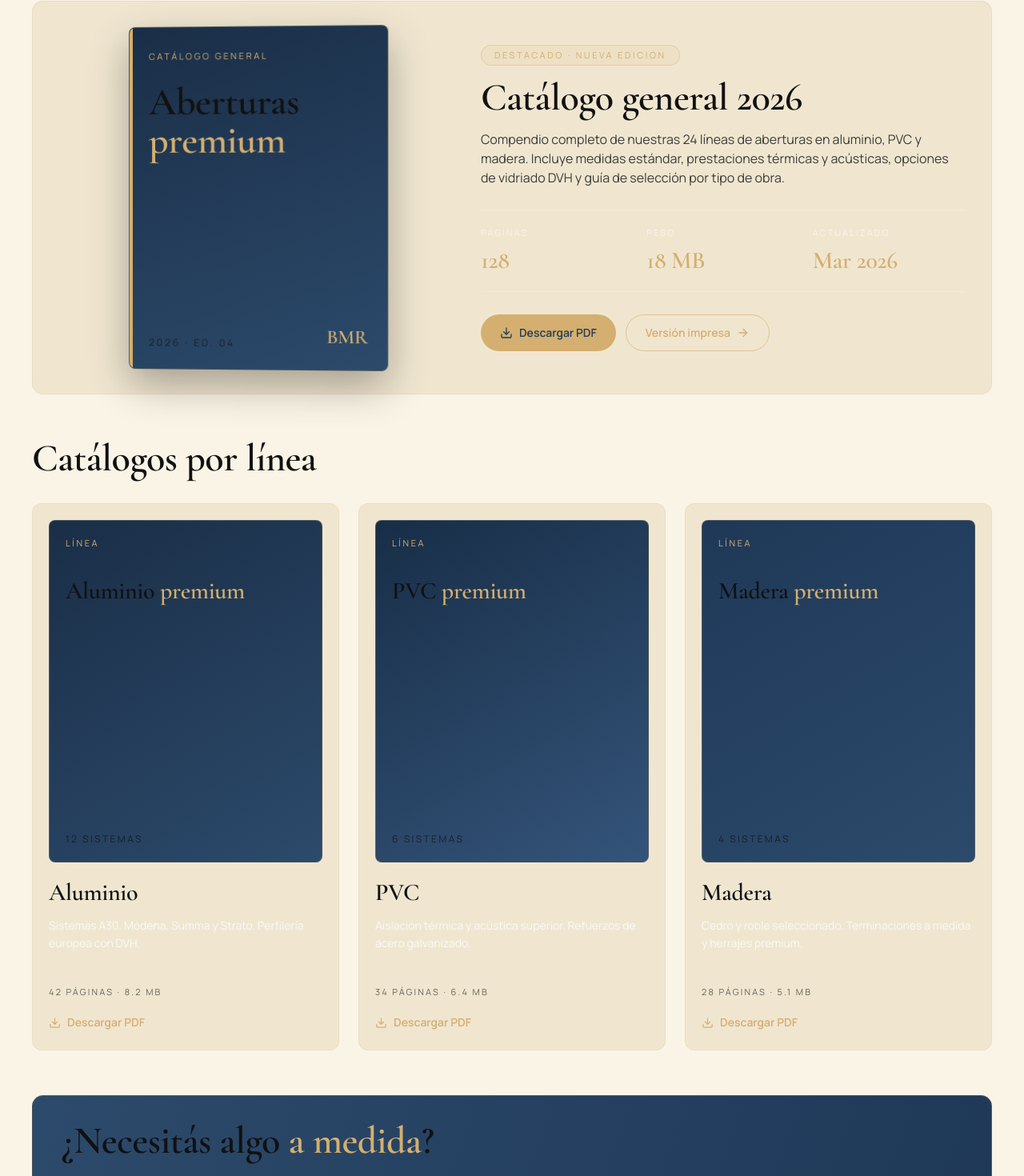
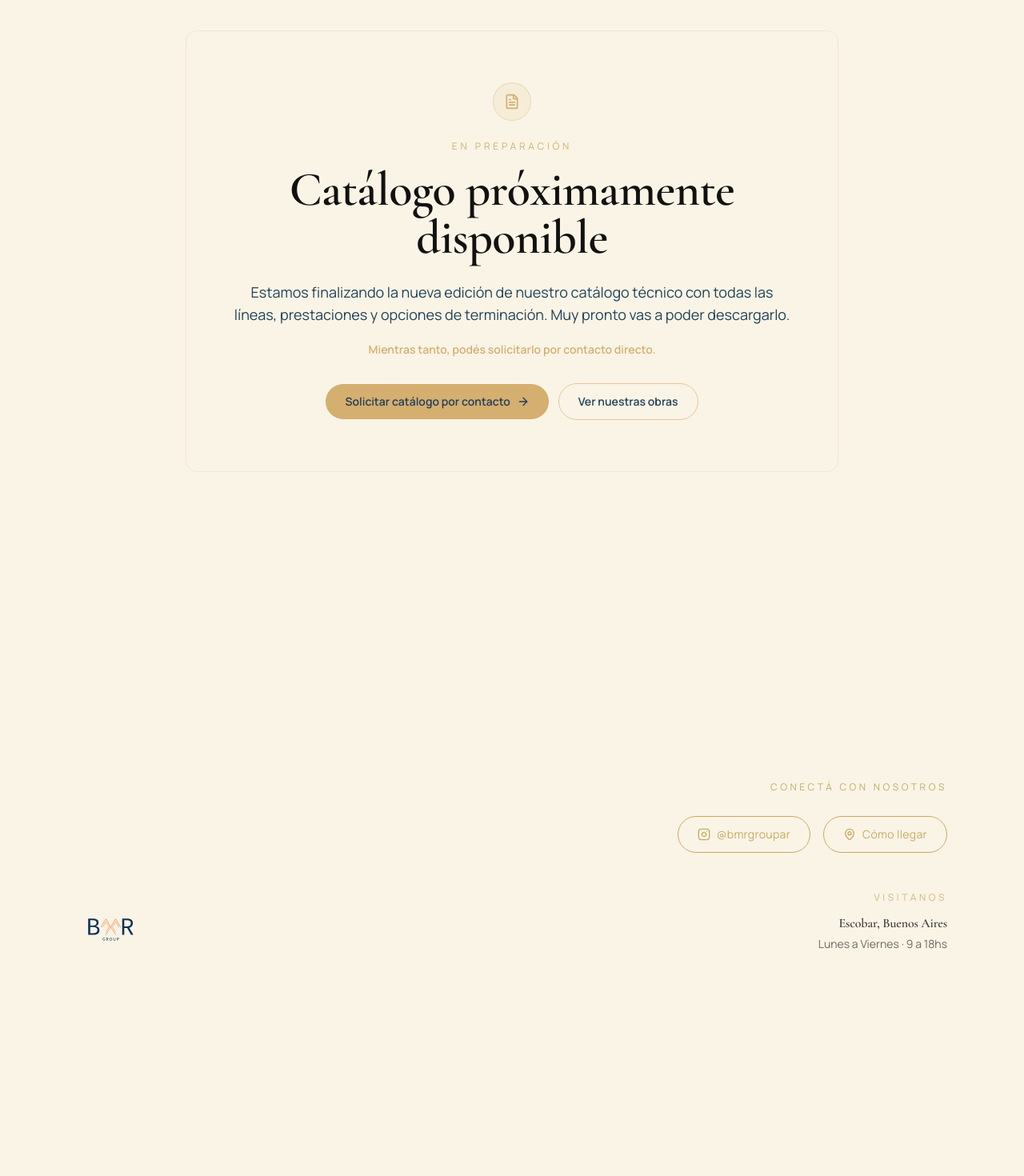
Before and after one commit to Danibentan/WebpageBmrgroup, a Next.js app: page /catalogo in a window 1280 px wide. Shown: the part 376-1846 px from the top of the page at 80% size. After the commit the page ends 1662 px from the top, so only its background shows below. Built offline with nearby package versions, Linux system fonts and the light colour scheme.

Commit message:
Set catálogo page to próximamente state with contact CTA

```diff
--- a/app/catalogo/page.tsx
+++ b/app/catalogo/page.tsx
@@ -1,182 +1,74 @@
-'use client';
-
+import type { Metadata } from 'next';
 import Link from 'next/link';
-import { ArrowRight, Download } from 'lucide-react';
+import { ArrowRight, FileText } from 'lucide-react';
 
 import { ProfessionalHeader } from '@/components/layout/ProfessionalHeader';
 import { catalogPdfChecklist, featuredCatalog, lineCatalogs } from '@/lib/catalogos';
 
-const MAIL_BASE = 'mailto:info@bmrgroup.com.ar';
-
-function buildCatalogMailto(subject: string) {
-  return `${MAIL_BASE}?subject=${encodeURIComponent(subject)}`;
-}
-
-async function openPdfWithFallback(pdfPath: string, fallbackSubject: string) {
-  const fallbackHref = buildCatalogMailto(fallbackSubject);
-
-  try {
-    const response = await fetch(pdfPath, { method: 'HEAD' });
-
-    if (response.ok) {
-      window.open(pdfPath, '_blank', 'noopener,noreferrer');
-      return;
-    }
-  } catch {
-    // Si falla la verificación de archivo, usamos fallback a email.
-  }
-
-  window.location.href = fallbackHref;
-}
+export const metadata: Metadata = {
+  title: 'Catálogo · BMR Group',
+  description: 'Nuestro catálogo técnico está en preparación. Próximamente disponible para descarga.'
+};
 
 export default function CatalogoPage() {
   return (
-    <main className="min-h-screen bg-[var(--bg-primary)] pb-16 text-white">
+    <main className="min-h-screen bg-[var(--bg-primary)] pb-16 text-[#111111]">
       <ProfessionalHeader />
 
       <section className="mx-auto max-w-7xl px-6 pb-10 pt-12 md:px-10 md:pt-16">
         <p className="text-xs uppercase tracking-[0.32em] text-[#D4AF6F]">DOCUMENTACIÓN TÉCNICA</p>
-        <h1 className="mt-4 font-editorial text-5xl leading-[0.98] text-white md:text-7xl">
+        <h1 className="mt-4 font-editorial text-5xl leading-[0.98] text-[#111111] md:text-7xl">
           Catálogo <em className="text-[#D4AF6F] not-italic italic">BMR Premium</em>
         </h1>
-        <p className="mt-6 max-w-4xl text-lg leading-relaxed text-white/75">
-          Descargá o solicitá nuestro catálogo actualizado con líneas de producto, medidas estándar, prestaciones técnicas y opciones de
-          terminación.
-        </p>
       </section>
 
-      <section className="mx-auto max-w-7xl px-6 md:px-10">
-        <article className="rounded-[14px] border border-[#D4AF6F]/20 bg-[var(--bg-elevated-1)] p-7 md:p-8">
-          <div className="grid gap-8 md:grid-cols-[0.9fr_1.1fr] md:items-center">
-            <div className="mx-auto w-full max-w-[320px]">
-              <div
-                className="relative aspect-[3/4] overflow-hidden rounded-[8px] border border-[#D4AF6F]/25 px-6 py-7 shadow-[0_20px_50px_rgba(0,0,0,0.3)]"
-                style={{
-                  background: 'linear-gradient(160deg, #1A2E47, #2C4A6B)',
-                  transform: 'perspective(800px) rotateY(-2deg)',
-                  transformOrigin: 'left center'
-                }}
-                aria-hidden="true"
-              >
-                <span className="absolute inset-y-0 left-0 w-1 bg-[#D4AF6F]" />
-                <p className="text-[11px] uppercase tracking-[0.24em] text-[#D4AF6F]">CATÁLOGO GENERAL</p>
-                <h2 className="mt-6 font-editorial text-4xl leading-tight text-white md:text-5xl">
-                  Aberturas <em className="text-[#D4AF6F] not-italic italic">premium</em>
-                </h2>
-                <div className="absolute bottom-6 left-6 right-6 flex items-end justify-between">
-                  <span className="text-xs uppercase tracking-[0.24em] text-white/70">2026 · ED. 04</span>
-                  <span className="font-editorial text-2xl text-[#D4AF6F]">BMR</span>
-                </div>
-              </div>
-            </div>
+      <section className="mx-auto max-w-4xl px-6 py-20 md:px-10 md:py-[120px]" aria-labelledby="catalogo-proximamente-title">
+        <article className="rounded-[14px] border border-[#D4AF6F]/20 bg-[var(--bg-elevated-1)]/70 px-8 py-12 text-center md:px-14 md:py-16">
+          <div className="mx-auto inline-flex h-12 w-12 items-center justify-center rounded-full border border-[#D4AF6F]/35 bg-[#D4AF6F]/10 text-[#D4AF6F]" aria-hidden="true">
+            <FileText size={20} />
+          </div>
+          <p className="mt-6 text-xs uppercase tracking-[0.32em] text-[#D4AF6F]">EN PREPARACIÓN</p>
+          <h2 id="catalogo-proximamente-title" className="mt-4 font-editorial text-4xl leading-tight text-[#111111] md:text-6xl">
+            Catálogo próximamente disponible
+          </h2>
+          <p className="mx-auto mt-6 max-w-3xl text-base leading-relaxed text-[#1F4257] md:text-lg">
+            Estamos finalizando la nueva edición de nuestro catálogo técnico con todas las líneas, prestaciones y opciones de terminación.
+            Muy pronto vas a poder descargarlo.
+          </p>
+          <p className="mt-5 text-sm font-semibold text-[#D4AF6F]">Mientras tanto, podés solicitarlo por contacto directo.</p>
 
-            <div>
-              <span className="inline-flex rounded-full border border-[#D4AF6F]/40 bg-[#D4AF6F]/10 px-4 py-1 text-[11px] uppercase tracking-[0.24em] text-[#D4AF6F]">
-                DESTACADO · NUEVA EDICIÓN
-              </span>
-              <h3 className="mt-4 font-editorial text-4xl text-white md:text-5xl">{featuredCatalog.title}</h3>
-              <p className="mt-4 max-w-3xl text-white/80">{featuredCatalog.description}</p>
-
-              <div className="mt-7 grid grid-cols-1 gap-4 border-y border-white/15 py-5 sm:grid-cols-3">
-                {featuredCatalog.meta.map((meta) => (
-                  <div key={meta.label}>
-                    <p className="text-[11px] uppercase tracking-[0.2em] text-white/55">{meta.label}</p>
-                    <p className="mt-2 font-editorial text-3xl text-[#D4AF6F]">{meta.value}</p>
-                  </div>
-                ))}
-              </div>
-
-              <div className="mt-7 flex flex-col gap-3 sm:flex-row">
-                <button
-                  type="button"
-                  onClick={() => openPdfWithFallback(featuredCatalog.pdfPath, 'Solicito catalogo general 2026')}
-                  className="inline-flex items-center justify-center gap-2 rounded-full bg-[#D4AF6F] px-6 py-3 text-sm font-semibold text-[#223D5A] transition hover:bg-[#e3c488] focus-visible:outline-none focus-visible:ring-2 focus-visible:ring-[#D4AF6F] focus-visible:ring-offset-2 focus-visible:ring-offset-[var(--bg-elevated-1)]"
-                  aria-label="Descargar catálogo general en PDF, 18 MB"
-                >
-                  <Download size={16} />
-                  <span>Descargar PDF</span>
-                </button>
-                <a
-                  href={buildCatalogMailto('Solicito catalogo impreso')}
-                  className="inline-flex items-center justify-center gap-2 rounded-full border border-[#D4AF6F]/65 px-6 py-3 text-sm font-semibold text-[#D4AF6F] transition hover:bg-[#D4AF6F]/10 focus-visible:outline-none focus-visible:ring-2 focus-visible:ring-[#D4AF6F] focus-visible:ring-offset-2 focus-visible:ring-offset-[var(--bg-elevated-1)]"
-                  aria-label="Solicitar versión impresa del catálogo"
-                >
-                  <span>Versión impresa</span>
-                  <ArrowRight size={16} />
-                </a>
-              </div>
-            </div>
+          <div className="mt-8 flex flex-col items-center justify-center gap-3 sm:flex-row">
+            <Link
+              href="/contacto"
+              aria-label="Solicitar catálogo por contacto"
+              className="inline-flex items-center justify-center gap-2 rounded-full bg-[#D4AF6F] px-6 py-3 text-sm font-semibold text-[#223D5A] transition hover:bg-[#e3c488] focus-visible:outline-none focus-visible:ring-2 focus-visible:ring-[#D4AF6F] focus-visible:ring-offset-2 focus-visible:ring-offset-[var(--bg-elevated-1)]"
+            >
+              <span>Solicitar catálogo por contacto</span>
+              <ArrowRight size={16} />
+            </Link>
+            <Link
+              href="/nuestras-obras"
+              aria-label="Ver nuestras obras"
+              className="inline-flex items-center justify-center gap-2 rounded-full border border-[#D4AF6F]/65 px-6 py-3 text-sm font-semibold text-[#1F4257] transition hover:bg-[#D4AF6F]/10 focus-visible:outline-none focus-visible:ring-2 focus-visible:ring-[#D4AF6F] focus-visible:ring-offset-2 focus-visible:ring-offset-[var(--bg-elevated-1)]"
+            >
+              <span>Ver nuestras obras</span>
+            </Link>
           </div>
         </article>
       </section>
 
-      <section className="mx-auto mt-14 max-w-7xl px-6 md:px-10">
-        <h2 className="font-editorial text-4xl text-white md:text-5xl">Catálogos por línea</h2>
-
-        <div className="mt-8 grid grid-cols-1 gap-6 md:grid-cols-2 xl:grid-cols-3">
-          {lineCatalogs.map((catalog) => (
-            <article
-              key={catalog.slug}
-              className="group rounded-xl border border-[#D4AF6F]/15 bg-[var(--bg-elevated-1)] p-5 transition duration-300 hover:-translate-y-[3px] hover:border-[#D4AF6F]/45"
-            >
-              <div
-                className="relative aspect-[4/5] overflow-hidden rounded-lg border border-[#D4AF6F]/20 p-5"
-                style={{ background: catalog.coverGradient }}
-                aria-hidden="true"
-              >
-                <p className="text-[11px] uppercase tracking-[0.24em] text-[#D4AF6F]">LÍNEA</p>
-                <h3 className="mt-8 font-editorial text-3xl leading-tight text-white">
-                  {catalog.coverTitle.split(' ')[0]} <em className="text-[#D4AF6F] not-italic italic">premium</em>
-                </h3>
-                <p className="absolute bottom-5 left-5 text-xs uppercase tracking-[0.2em] text-white/70">{catalog.systems}</p>
-              </div>
-
-              <h4 className="mt-5 font-editorial text-3xl text-white">{catalog.name}</h4>
-              <p className="mt-3 min-h-[70px] text-sm leading-relaxed text-white/75">{catalog.description}</p>
-              <p className="mt-4 text-[11px] uppercase tracking-[0.2em] text-white/60">
-                {catalog.pages} · {catalog.size}
-              </p>
-
-              <button
-                type="button"
-                onClick={() => openPdfWithFallback(catalog.pdfPath, `Solicito catalogo ${catalog.name}`)}
-                className="mt-5 inline-flex items-center gap-2 text-sm font-semibold text-[#D4AF6F] transition hover:text-[#e3c488] focus-visible:outline-none focus-visible:ring-2 focus-visible:ring-[#D4AF6F] focus-visible:ring-offset-2 focus-visible:ring-offset-[var(--bg-elevated-1)]"
-                aria-label={`Descargar catálogo de ${catalog.name} en PDF, ${catalog.size}`}
-              >
-                <Download size={15} />
-                <span>Descargar PDF</span>
-              </button>
-            </article>
-          ))}
-        </div>
+      {/* TODO: descomentar cuando esté el catálogo final
+      <section className="mx-auto max-w-7xl px-6 md:px-10">
+        <article className="rounded-[14px] border border-[#D4AF6F]/20 bg-[var(--bg-elevated-1)] p-7 md:p-8">...</article>
       </section>
 
       <section className="mx-auto mt-14 max-w-7xl px-6 md:px-10">
-        <div className="flex flex-col gap-8 rounded-[14px] border border-[#D4AF6F]/20 bg-[linear-gradient(110deg,#2C4A6B,#1F3858)] px-8 py-8 md:flex-row md:items-end md:justify-between md:px-9">
-          <div>
-            <h3 className="font-editorial text-4xl leading-tight text-white md:text-5xl">
-              ¿Necesitás algo <em className="text-[#D4AF6F] not-italic italic">a medida</em>?
-            </h3>
-            <p className="mt-4 max-w-3xl text-white/75">
-              Si tu proyecto requiere especificaciones particulares, coordinamos una visita técnica con asesoramiento personalizado.
-            </p>
-          </div>
-          <Link
-            href="/contacto"
-            className="inline-flex items-center justify-center gap-2 rounded-full bg-[#D4AF6F] px-6 py-3 text-sm font-semibold text-[#223D5A] transition hover:bg-[#e3c488] focus-visible:outline-none focus-visible:ring-2 focus-visible:ring-[#D4AF6F] focus-visible:ring-offset-2 focus-visible:ring-offset-[var(--bg-primary)]"
-          >
-            <span>Solicitar asesoramiento</span>
-            <ArrowRight size={16} />
-          </Link>
-        </div>
+        <h2 className="font-editorial text-4xl text-white md:text-5xl">Catálogos por línea</h2>
+        <div className="mt-8 grid grid-cols-1 gap-6 md:grid-cols-2 xl:grid-cols-3">...</div>
       </section>
+      */}
 
-      {/* Subir PDFs en /public/catalogos/:
-          - bmr-catalogo-general-2026.pdf
-          - bmr-aluminio-2026.pdf
-          - bmr-pvc-2026.pdf
-          - bmr-madera-2026.pdf
-      */}
+      {/* TODO: descomentar cuando esté el catálogo final */}
       <section className="sr-only" aria-label="Checklist de PDFs de catálogo">
         <ul>
           {catalogPdfChecklist.map((pdf) => (
@@ -184,6 +76,11 @@ export default function CatalogoPage() {
           ))}
         </ul>
       </section>
+
+      {/* Referencias reservadas para reactivar catálogo final sin perder imports */}
+      <section className="sr-only" aria-hidden="true">
+        <pre>{JSON.stringify({ featuredCatalog: featuredCatalog.title, lineCatalogs: lineCatalogs.length })}</pre>
+      </section>
     </main>
   );
 }
```
